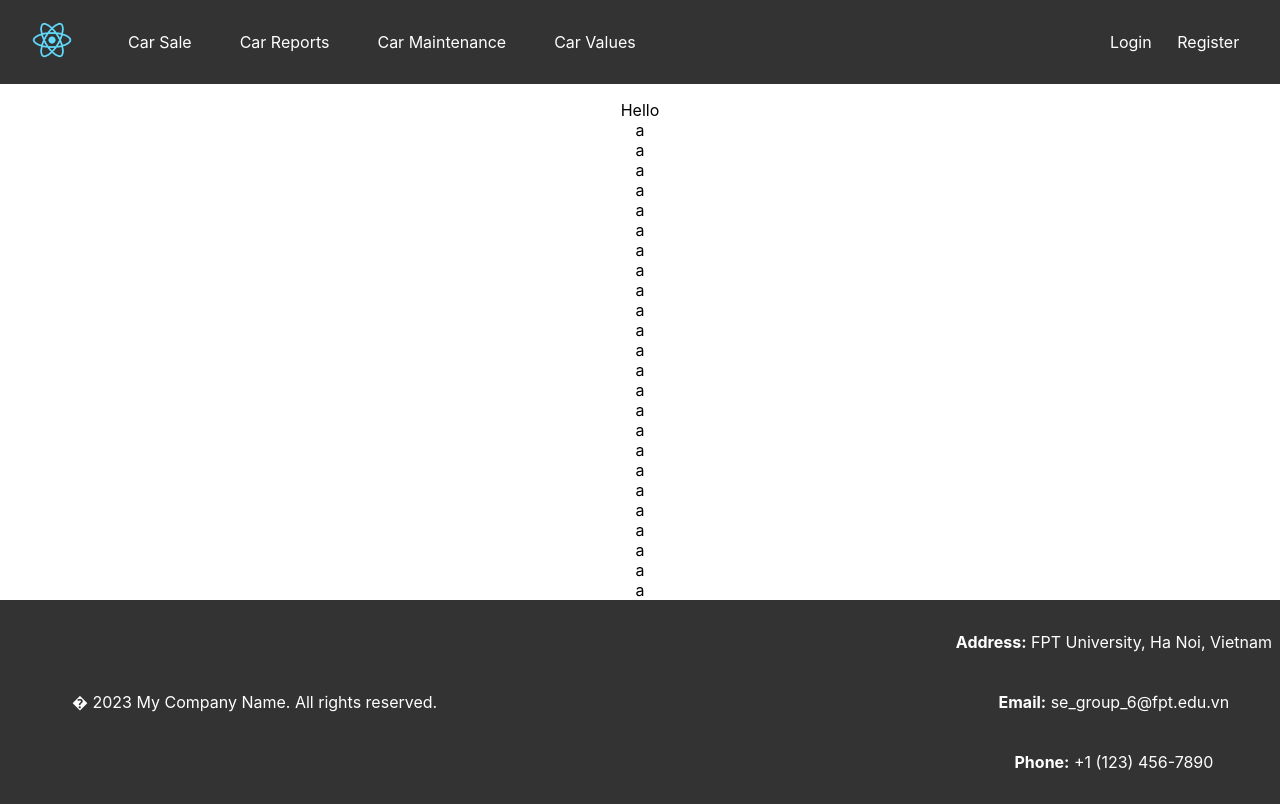
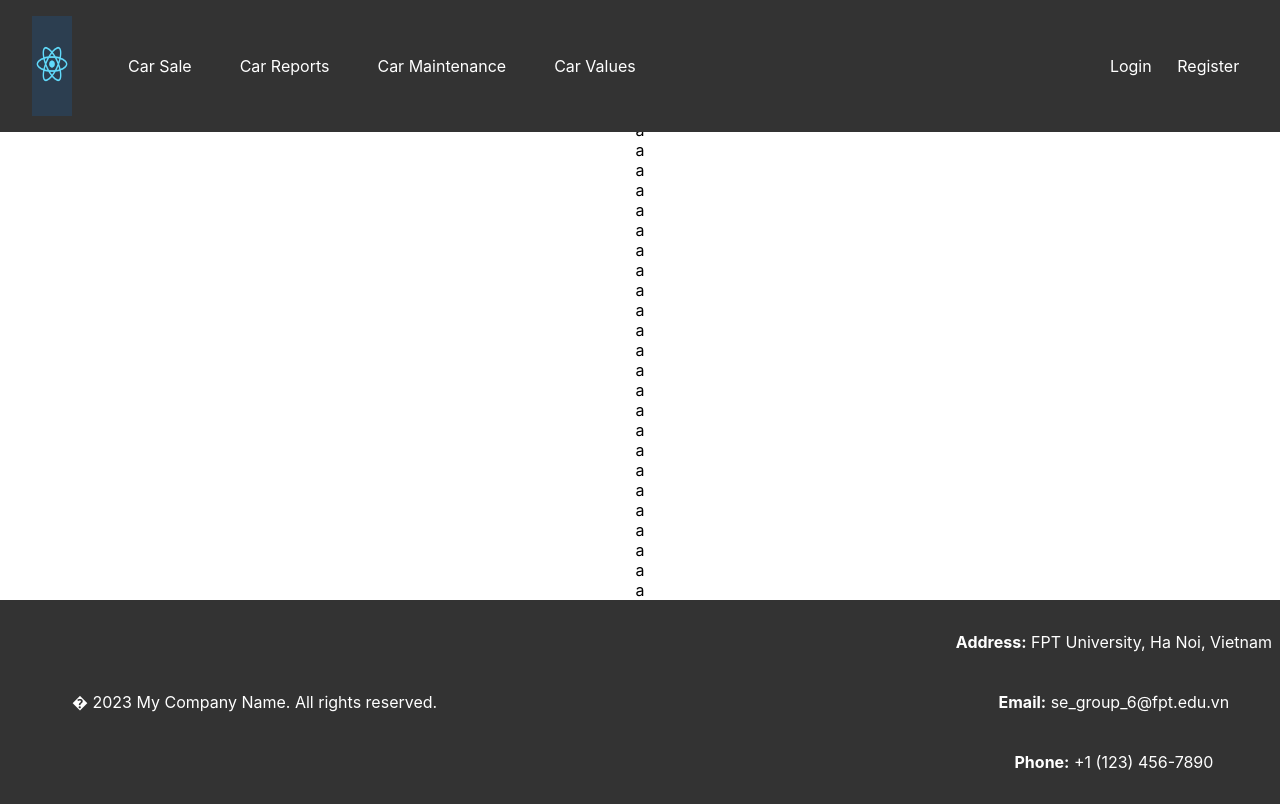
Before and after one commit to Glorlicon/Car_History_Report_System, a React (Create React App) app in the folder CarHistoryReportSystem/: page / in a window 1280 px wide. Shown: the top 804 px of the page. Built offline with nearby package versions, Linux system fonts and the light colour scheme.

Commit message:
add persistent state

```diff
--- a/CarHistoryReportSystem/package.json
+++ b/CarHistoryReportSystem/package.json
@@ -11,6 +11,7 @@
     "@types/node": "^16.18.50",
     "@types/react": "^18.2.21",
     "@types/react-dom": "^18.2.7",
+    "@types/redux-persist": "^4.3.1",
     "axios": "^1.5.1",
     "jwt-decode": "^3.1.2",
     "react": "^18.2.0",
--- a/CarHistoryReportSystem/src/components/navigator/SideNavigator.tsx
+++ b/CarHistoryReportSystem/src/components/navigator/SideNavigator.tsx
@@ -2,6 +2,10 @@ import React, { useState } from 'react';
 import { Link } from 'react-router-dom';
 import { NavItem } from '../../utils/Interfaces';
 import '../../styles/SideNavigator.css'
+import { useSelector } from 'react-redux';
+import { RootState } from '../../store/State';
+import { JWTDecoder } from '../../utils/JWTDecoder';
+import logo from '../../logo512.png'
 
 interface SideNavigationBarProps {
     items: NavItem[];
@@ -10,7 +14,9 @@ interface SideNavigationBarProps {
 const SideNavigator: React.FC<SideNavigationBarProps> = ({ items }) => {
     const [openDropdownIndex, setOpenDropdownIndex] = useState<number | null>(null);
     const [isOpen, setIsOpen] = useState(false);
-
+    const data = useSelector((state: RootState) => state.auth.token)
+    console.log(data)
+    const decoded = JWTDecoder(data as unknown as string)
     const handleDropdownClick = (index: number) => {
         setOpenDropdownIndex(openDropdownIndex === index ? null : index);
     };
@@ -21,6 +27,12 @@ const SideNavigator: React.FC<SideNavigationBarProps> = ({ items }) => {
                 {isOpen ? '←' :'→'}
             </button>
             <nav className={`side-nav ${isOpen ? 'open' : ''}`}>
+                <div className="logo-container">
+                    <img src={logo} alt="Company Logo" className="logo" />
+                </div>
+                <div className="welcome-message">
+                    Welcome, {decoded.name}
+                </div>
                 <ul>
                     {items.map((item, index) => (
                         <li key={index}>
--- a/CarHistoryReportSystem/src/index.tsx
+++ b/CarHistoryReportSystem/src/index.tsx
@@ -4,7 +4,8 @@ import './styles/index.css';
 import App from './App';
 import reportWebVitals from './reportWebVitals';
 import { Provider } from 'react-redux';
-import store from './store/State'
+import store, { persistor } from './store/State'
+import { PersistGate } from 'redux-persist/integration/react';
 
 const root = ReactDOM.createRoot(
   document.getElementById('root') as HTMLElement
@@ -12,7 +13,9 @@ const root = ReactDOM.createRoot(
 root.render(
     <React.StrictMode>
         <Provider store={store}>
-            <App />
+            <PersistGate loading={null} persistor={persistor}>
+                <App />
+            </PersistGate>
         </Provider>
   </React.StrictMode>
 );
--- a/CarHistoryReportSystem/src/pages/admin/AdminHomePage.tsx
+++ b/CarHistoryReportSystem/src/pages/admin/AdminHomePage.tsx
@@ -1,9 +1,13 @@
 import React from 'react';
+import { useSelector } from 'react-redux';
+import { RootState } from '../../store/State';
 
 function AdminHomePage() {
-  return (
-      <p>Hello AdminHomePage!</p>
-  );
+    const data = useSelector((state: RootState) => state.auth.token)
+    console.log(data)
+    return (
+        <p>Hello {data}</p>
+    );
 }
 
 export default AdminHomePage;
--- a/CarHistoryReportSystem/src/pages/common/CarSalesPage.tsx
+++ b/CarHistoryReportSystem/src/pages/common/CarSalesPage.tsx
@@ -1,6 +1,10 @@
 import React from 'react';
+import { useSelector } from 'react-redux';
+import { RootState } from '../../store/State';
 
 function CarSalesPage() {
+    const data = useSelector((state: RootState) => state.auth.token)
+    console.log(data)
   return (
       <div>
           b<br />
--- a/CarHistoryReportSystem/src/pages/common/HomePage.tsx
+++ b/CarHistoryReportSystem/src/pages/common/HomePage.tsx
@@ -1,6 +1,10 @@
 import React from 'react';
+import { useSelector } from 'react-redux';
+import { RootState } from '../../store/State';
 
 function HomePage() {
+    const data = useSelector((state: RootState) => state.auth.token)
+    console.log(data)
   return (
       <div>
           Hello<br/>
--- a/CarHistoryReportSystem/src/pages/common/LoginPage.tsx
+++ b/CarHistoryReportSystem/src/pages/common/LoginPage.tsx
@@ -35,7 +35,7 @@ function LoginPage() {
             const dispatchToken = dispatch(setToken(data.token))
             console.log("Data: ", data)
             console.log("Data token: ", data.token)
-            console.log("JWT", dispatchToken.payload.token)
+            console.log("JWT", dispatchToken.payload)
             if (data.isEmailVerified) {
                 navigate('/')
                 return
--- a/CarHistoryReportSystem/src/store/State.ts
+++ b/CarHistoryReportSystem/src/store/State.ts
@@ -1,11 +1,20 @@
 import { configureStore } from '@reduxjs/toolkit';
 import authReducer from './authSlice';
+import storage from 'redux-persist/lib/storage';
+import { persistReducer, persistStore } from 'redux-persist';
+
+const persistConfig = {
+    key: 'root',
+    storage,
+}
+
+const persistedAuthReducer = persistReducer(persistConfig, authReducer);
 
 const store = configureStore({
     reducer: {
-        auth: authReducer
+        auth: persistedAuthReducer
     }
 });
-
+export const persistor = persistStore(store);
 export default store;
 export type RootState = ReturnType<typeof store.getState>;
--- a/CarHistoryReportSystem/src/store/authSlice.ts
+++ b/CarHistoryReportSystem/src/store/authSlice.ts
@@ -22,7 +22,6 @@ const authSlice = createSlice({
         setUserData: (state, action) => {
             state.userData.email = action.payload.email
             state.userData.password = action.payload.password
-            console.log("State data: ", state.userData)
         },
         clearUserData: (state) => {
             state.userData = {
--- a/CarHistoryReportSystem/src/styles/SideNavigator.css
+++ b/CarHistoryReportSystem/src/styles/SideNavigator.css
@@ -72,3 +72,15 @@
 .dropdown-menu {
   padding-left: 20px;
 }
+.logo-container {
+    display: flex;
+    justify-content: center;
+    align-items: center;
+    height: 100px; /* Adjust as needed */
+    background-color: #2c3e50; /* Adjust as needed */
+}
+
+.logo {
+    max-width: 80%; /* Adjust as needed */
+    height: auto;
+}
--- a/CarHistoryReportSystem/tsconfig.json
+++ b/CarHistoryReportSystem/tsconfig.json
@@ -22,6 +22,7 @@
   },
   "include": [
     "src",
-    "src/*"
+    "src/*",
+    "./node_modules/redux-persist/types"
   ]
 }
```
Also changed, not shown: 1 other file (tests, documents, lock files or other folders).
